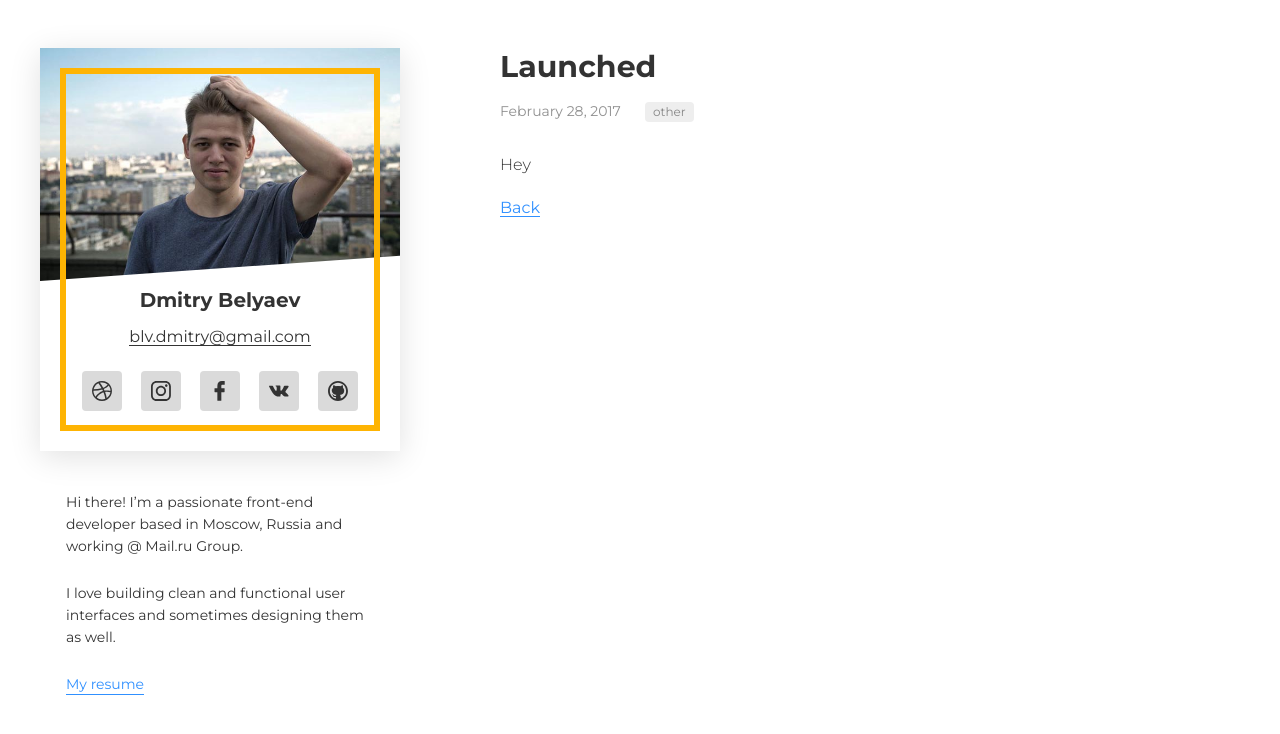
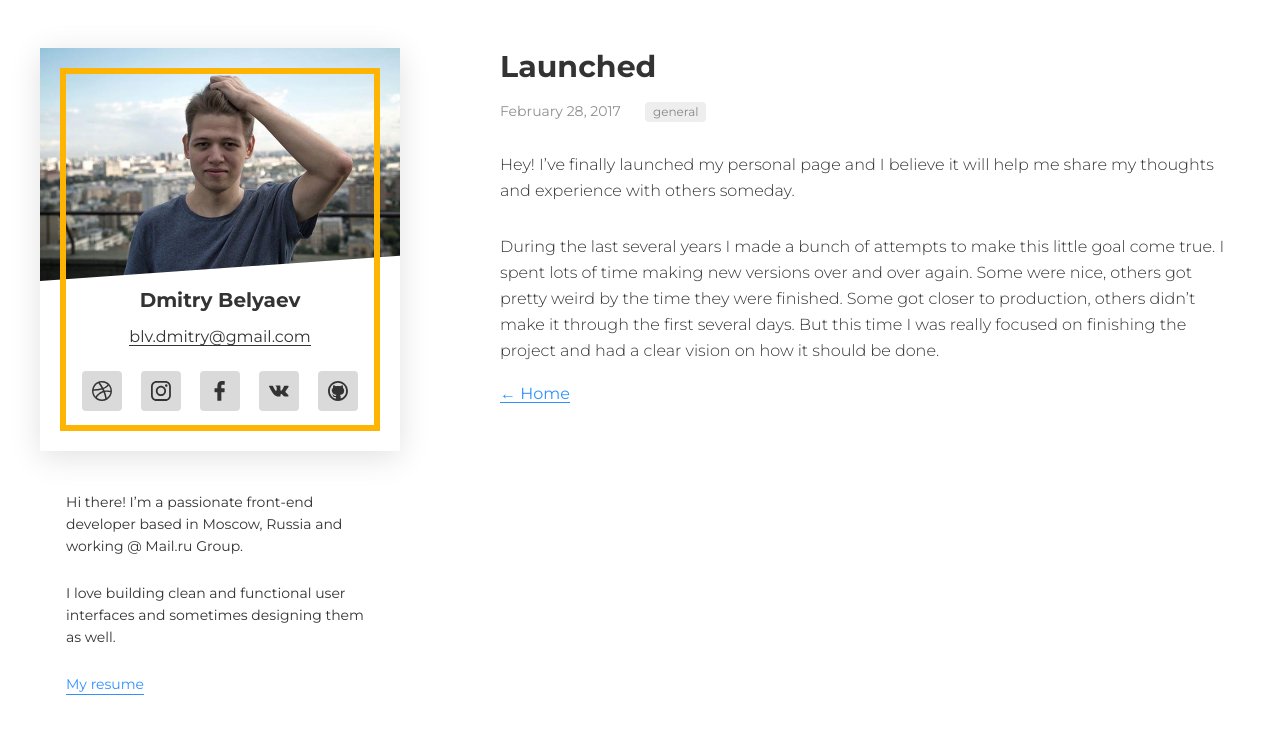
Before and after one commit to blvdmitry/blvdmitry.github.io, a Jekyll site: the page built from _posts/2017-02-28-launched.markdown, in a window 1280 px wide. Shown: the top 734 px of the page. Built offline with Jekyll 4.4.1, drawn with Linux system fonts in a browser that asks for light colours.

Commit message:
Post fix and cv update

```diff
--- a/_includes/post.html
+++ b/_includes/post.html
@@ -36,8 +36,12 @@
 			{{ content }}
 		</div>
 
-		<a href="/" class="post__home">
-			Back
+		<a href="/" class="post__link">
+			&larr; Home
+		</a>
+	{% else %}
+		<a href="{{ postData.url }}" class="post__link">
+			Read more &rarr;
 		</a>
 	{% endif %}
 </div>
--- a/_posts/2017-02-28-launched.markdown
+++ b/_posts/2017-02-28-launched.markdown
@@ -3,7 +3,13 @@ layout: post
 title:  "Launched"
 intro: "I've finally found some time to spend on my personal piece of the web. So here it is. Dive into a little story and technical details behind it."
 date:   2017-02-28 07:46:52 +0300
-tags: other
+tags: general
 ---
 
-Hey
+Hey! I've finally launched my personal page and I believe it will help me share my thoughts and experience with others someday.
+
+During the last several years I made a bunch of attempts to make this little goal come true.
+I spent lots of time making new versions over and over again.
+Some were nice, others got pretty weird by the time they were finished.
+Some got closer to production, others didn't make it through the first several days.
+But this time I was really focused on finishing the project and had a clear vision on how it should be done.
--- a/dist/css/main.css
+++ b/dist/css/main.css
@@ -210,14 +210,14 @@ a:hover:after {
 .post__text p:first-child {
   margin-top: 0;
 }
-.post__home {
+.post__link {
   display: inline-block;
   margin: 20px 0;
 }
-.post__home:first-child {
+.post__link:first-child {
   margin-top: 0;
 }
-.post__home:last-child {
+.post__link:last-child {
   margin-bottom: 0;
 }
 .highlight {
--- a/src/css/blocks/post.styl
+++ b/src/css/blocks/post.styl
@@ -45,7 +45,7 @@
 			&:first-child
 				margin-top: 0
 
-	&__home
+	&__link
 		display: inline-block
 		margin: 20px 0
 
```
Also changed, not shown: 1 other file.
